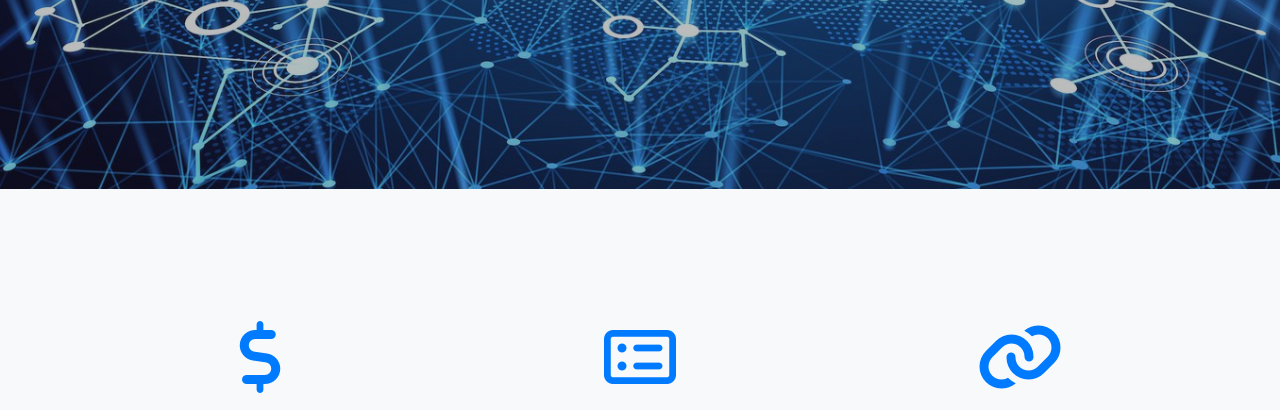
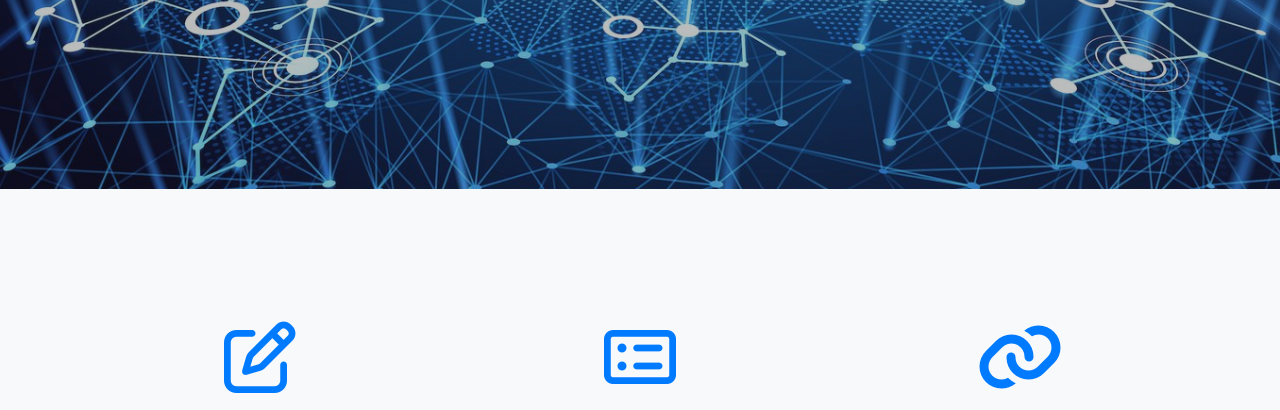
Before and after one commit to palpriyanka16/GenesisDistributedBlockchain, a plain HTML site: page index.html in a window 1280 px wide. Shown: the part 374-784 px from the top of the page. Drawn offline with Linux system fonts and the light colour scheme.

Commit message:
Change glyphicon for add transaction

```diff
--- a/index.html
+++ b/index.html
@@ -61,7 +61,7 @@
             <div class="features-icons-icon d-flex">
               <!-- <i class="icon-screen m-auto text-primary"></i> -->
               <a class="m-auto" href="#addTransactionDiv">
-              <i class="fas fa-dollar-sign  text-primary"></i>
+              <i class="far fa-edit text-primary"></i>
               </a>
             </div>
             <h3>Add transaction</h3>
```
